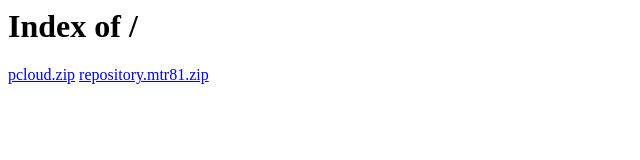
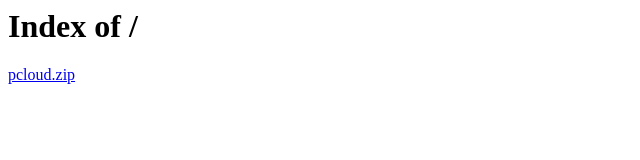
Before and after one commit to dawjag2024/pc, a plain HTML site: page index.html in a window 1280 px wide. Shown: the whole page, without its empty margins (0-640 px from the left). Drawn offline with Linux system fonts and the light colour scheme.

Commit message:
Update index.html

```diff
--- a/index.html
+++ b/index.html
@@ -5,6 +5,5 @@
   <body>
     <h1>Index of /</h1>
   <a href="pcloud.zip">pcloud.zip</a>
-  <a href="repository.mtr81.zip">repository.mtr81.zip</a>
 	  </body>
 </html>
```
